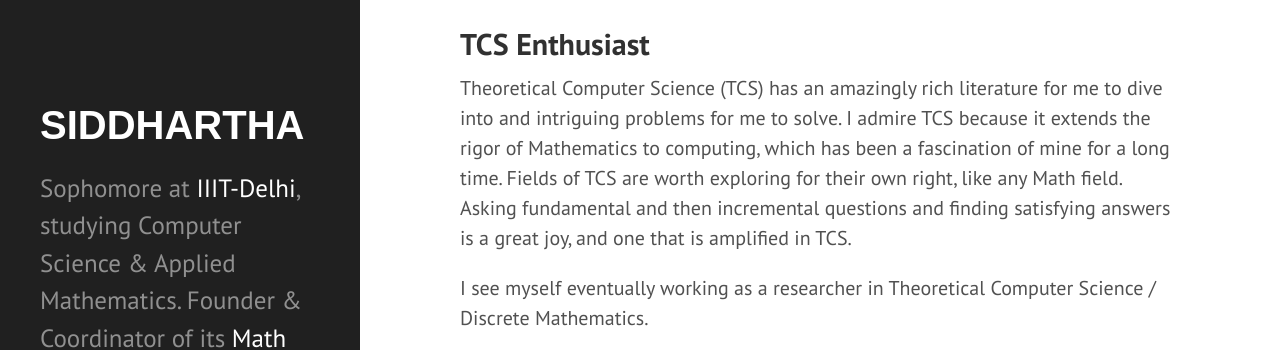
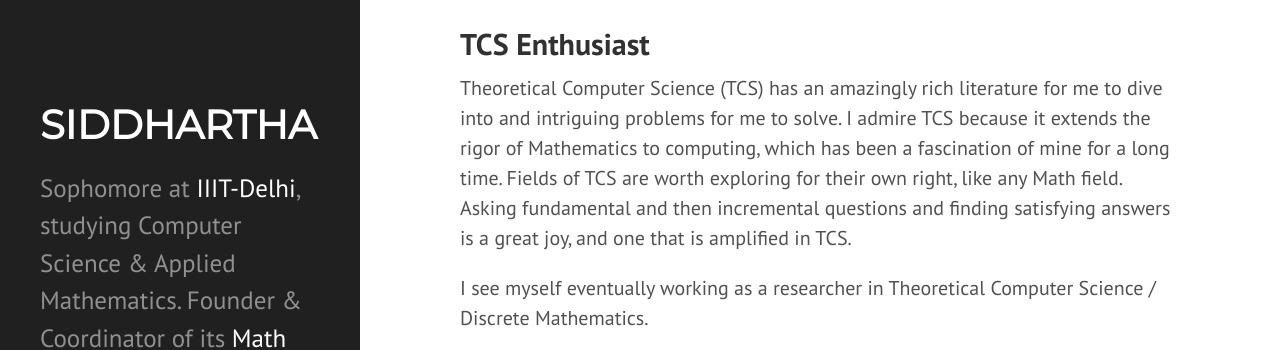
Before and after one commit to siddjai/siddjai.github.io, a Jekyll site: the page built from index.md, in a window 1280 px wide. Shown: the part 303-653 px from the top of the page. Built offline with Jekyll 4.4.1, drawn with Linux system fonts in a browser that asks for light colours; nearby versions of some CDN libraries.

Commit message:
Update head.html

```diff
--- a/_includes/head.html
+++ b/_includes/head.html
@@ -1,6 +1,6 @@
 <head>
   <link href="//maxcdn.bootstrapcdn.com/font-awesome/4.2.0/css/font-awesome.min.css" rel="stylesheet">
-  <link href="https://fonts.googleapis.com/css?family=Playfair+Display:900" rel="stylesheet">
+  <link href="https://fonts.googleapis.com/css?family=Montserrat" rel="stylesheet">
   <link href="http://gmpg.org/xfn/11" rel="profile">
   <meta http-equiv="X-UA-Compatible" content="IE=edge">
   <meta http-equiv="content-type" content="text/html; charset=utf-8">
```
